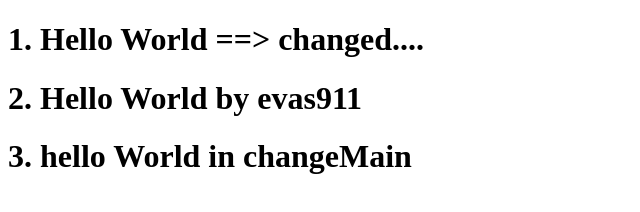
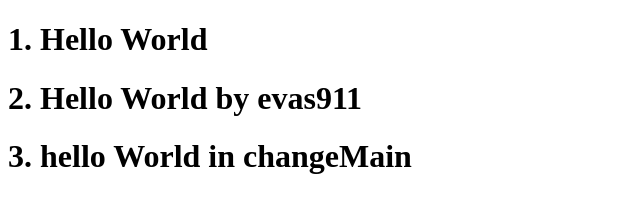
Before and after one commit to evas911/test4, a plain HTML site: page index.html in a window 1280 px wide. Shown: the whole page, without its empty margins (0-640 px from the left). Drawn offline with Linux system fonts and the light colour scheme.

Commit message:
11nd version

```diff
--- a/index.html
+++ b/index.html
@@ -7,7 +7,7 @@
   <title>Document</title>
 </head>
 <body>
-  <h1>1. Hello World ==> changed....</h1>
+  <h1>1. Hello World</h1>
   <h1>2. Hello World by evas911</h1>
   <h1>3. hello World in changeMain</h1>
 </body>
```
